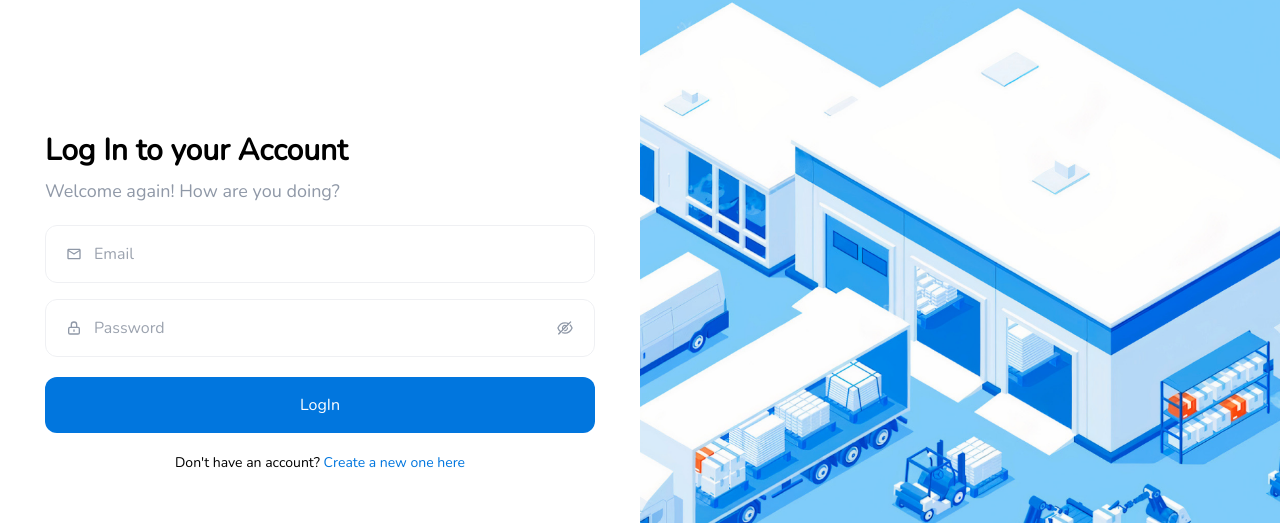
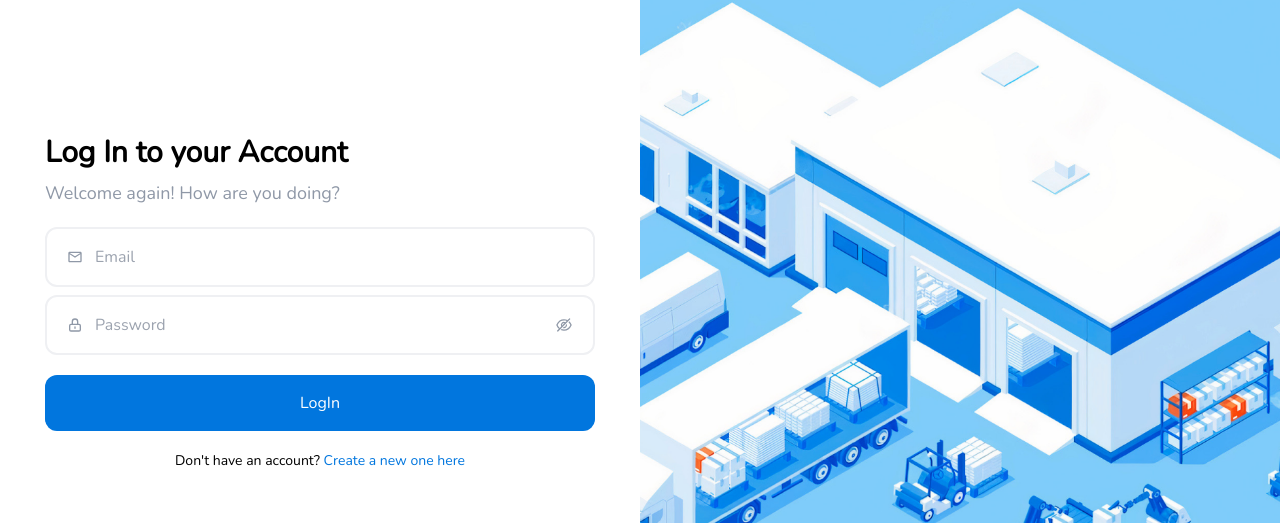
Before and after one commit to ThiagoArndt/logistic-app, a Next.js app: page /login in a window 1280 px wide. Shown: the part 87-610 px from the top of the page. Built offline with nearby package versions, Linux system fonts and the light colour scheme; what tw-elements would draw is missing.

Commit message:
Front animations

```diff
--- /dev/null
+++ b/components/framer-animations/fade.tsx
@@ -0,0 +1,33 @@
+import { motion } from "framer-motion";
+
+interface props {
+    className?: string;
+    children: React.ReactNode;
+    delay?: number;
+    duration?: number;
+}
+
+const item = {
+    hidden: { opacity: 0 },
+    visible: {
+        opacity: 1
+    }
+}
+
+export default function Fade(props: props) {
+    return (
+        <motion.div
+            exit="hidden"
+            className={props.className}
+            initial="hidden"
+            animate="visible"
+            variants={item}
+            transition={{
+                delay: props.delay ? props.delay : 0,
+                duration: props.duration ? props.duration : .8
+            }}
+        >
+            { props.children }
+        </motion.div>
+    )
+}
--- /dev/null
+++ b/components/framer-animations/fadeDown.tsx
@@ -0,0 +1,30 @@
+import { motion } from "framer-motion";
+
+interface props {
+    className?: string;
+    children: React.ReactNode;
+    delay?: number;
+}
+
+const item = {
+    hidden: { y: -20, opacity: 0 },
+    visible: {
+        y: 0,
+        opacity: 1
+    }
+}
+
+export default function FadeDown(props: props) {
+    return (
+        <motion.div
+            exit="hidden"
+            className={props.className}
+            initial="hidden"
+            animate="visible"
+            variants={item}
+            transition={{ delay: props.delay ? props.delay : 0 }}
+        >
+            { props.children }
+        </motion.div>
+    )
+}
--- a/components/session/session-content.tsx
+++ b/components/session/session-content.tsx
@@ -1,11 +1,13 @@
 import Image from "next/image";
 import { SessionInterface } from "./types/session-types";
 import Layout from "../ui/layout";
+import FadeDown from "../framer-animations/fadeDown";
+import Fade from "../framer-animations/fade";
 
 export default function SessionContent(props: SessionInterface) {
   const { children, info, navigationHandler, onSubmitHandler } = props;
   return (
-    <div className="grid grid-cols-1 lg:grid-cols-2 h-screen w-full fadeDown ">
+    <div className="grid grid-cols-1 lg:grid-cols-2 h-screen w-full">
       <div className="bg-gray-100 flex flex-col px-4 justify-center gap-5">
         <Layout>
           <form
@@ -13,6 +15,7 @@ export default function SessionContent(props: SessionInterface) {
             className=" flex flex-col max-w-[550px] mx-auto gap-5 lg: w-full"
           >
             <div className="flex flex-col gap-2">
+              <FadeDown>
               <h2
                 data-te-animation-init
                 data-te-animation-reset="true"
@@ -21,15 +24,22 @@ export default function SessionContent(props: SessionInterface) {
               >
                 {info.title}
               </h2>
-              <p className="font-nunito text-lg text-gray">{info.subtitle}</p>
+              </FadeDown>
+              <FadeDown delay={.1}>
+                <p className="font-nunito text-lg text-gray">{info.subtitle}</p>
+              </FadeDown>
             </div>
             <div className="flex flex-col gap-5">
               <div className="flex flex-col gap-4">{children}</div>
             </div>
-            <button className="border-0 w-full py-4 font-nunito text-white text-base bg-blue rounded-xl hover:brightness-90 transition-all duration-200 hover:bg-transparent">
-              {info.btnTitle}
-            </button>
 
+            <FadeDown delay={.3}>
+              <button className="border-0 w-full py-4 font-nunito text-white text-base bg-blue rounded-xl hover:brightness-90 transition-all duration-200 hover:bg-transparent">
+                {info.btnTitle}
+              </button>
+            </FadeDown>
+
+            <Fade delay={.4}>
             <p className="text-center text-sm font-nunito">
               {info.firstPartDesc}
               <span
@@ -40,6 +50,7 @@ export default function SessionContent(props: SessionInterface) {
                 {info.secondPartDesc}
               </span>
             </p>
+            </Fade>
           </form>
         </Layout>
       </div>
--- a/components/session/session-hidden-input.tsx
+++ b/components/session/session-hidden-input.tsx
@@ -11,7 +11,7 @@ const SessionHiddenInput = forwardRef(
     };
 
     return (
-      <div className="group flex flex-row py-2 relative justify-center border rounded-xl border-lightGray focus:border-blue duration-300 focus-within:border-blue">
+      <div className="group flex flex-row py-2 relative justify-center border-2 rounded-xl border-lightGray focus:border-blue duration-300 focus-within:border-blue">
         {props.icon}
         <input
           className=" p-2 flex-grow ml-1 outline-none font-nunito text-base duration-300"
--- a/components/session/session-simple-input.tsx
+++ b/components/session/session-simple-input.tsx
@@ -5,7 +5,7 @@ import { SessionInputInterface } from "./types/session-types";
 const SessionSimpleInput = forwardRef(
   (props: SessionInputInterface, ref: any) => {
     return (
-      <div className="group flex flex-row py-2 relative justify-center border rounded-xl border-lightGray focus:border-blue duration-300 focus-within:border-blue">
+      <div className="group flex flex-row py-2 relative justify-center border-2 rounded-xl border-lightGray focus:border-blue duration-300 focus-within:border-blue">
         {props.icon}
         <input
           className="p-2 flex-grow ml-1 outline-none font-nunito text-base duration-200 "
--- a/package.json
+++ b/package.json
@@ -24,6 +24,7 @@
     "eslint-config-next": "13.2.4",
     "express": "^4.18.2",
     "express-session": "^1.17.3",
+    "framer-motion": "^10.11.2",
     "iron-session": "^6.3.1",
     "jose": "^4.13.1",
     "jsonwebtoken": "^9.0.0",
--- a/pages/login/index.tsx
+++ b/pages/login/index.tsx
@@ -12,6 +12,7 @@ import SessionSimpleInput from "@/components/session/session-simple-input";
 import NotificationContext, {
   NotificationType,
 } from "@/common/store/notification-context";
+import FadeDown from "@/components/framer-animations/fadeDown";
 
 const info: SessionInfoInterface = {
   title: "Log In to your Account",
@@ -78,6 +79,11 @@ export default function Login() {
       navigationHandler={navigateToRegister}
       onSubmitHandler={loginHandler}
     >
+
+    <FadeDown
+      className="flex flex-col gap-2"
+      delay={.2}
+    >
         <SessionSimpleInput
           icon={
             <MdOutlineEmail
@@ -87,8 +93,7 @@ export default function Login() {
           }
           placeHolder="Email"
           ref={emailRef}
-      ></SessionSimpleInput>
-
+        />
         <SessionHiddenInput
           icon={
             <HiOutlineLockClosed
@@ -98,7 +103,8 @@ export default function Login() {
           }
           placeHolder="Password"
           ref={passwordRef}
-      ></SessionHiddenInput>
+        />
+      </FadeDown>
     </SessionContent>
   );
 }
--- a/pages/register/index.tsx
+++ b/pages/register/index.tsx
@@ -10,6 +10,7 @@ import { BiUser } from "react-icons/bi";
 import { HiOutlineLockClosed } from "react-icons/hi";
 import { SessionInfoInterface } from "@/components/session/types/session-types";
 import NotificationContext from "@/common/store/notification-context";
+import FadeDown from "@/components/framer-animations/fadeDown";
 
 const info: SessionInfoInterface = {
   title: "Register to an Account",
@@ -130,6 +131,10 @@ export default function Register() {
       navigationHandler={navigateToLogin}
       onSubmitHandler={registerHandler}
     >
+      <FadeDown
+        className="flex flex-col gap-2"
+        delay={.2}
+      >
         <SessionSimpleInput
           icon={
             <BiUser
@@ -161,6 +166,7 @@ export default function Register() {
           placeHolder="Password"
           ref={passwordRef}
         ></SessionHiddenInput>
+      </FadeDown>
     </SessionContent>
   );
 }
```
Also changed, not shown: 1 other file (tests, documents, lock files or other folders). Lines whose indentation alone changed are shown as unchanged.
